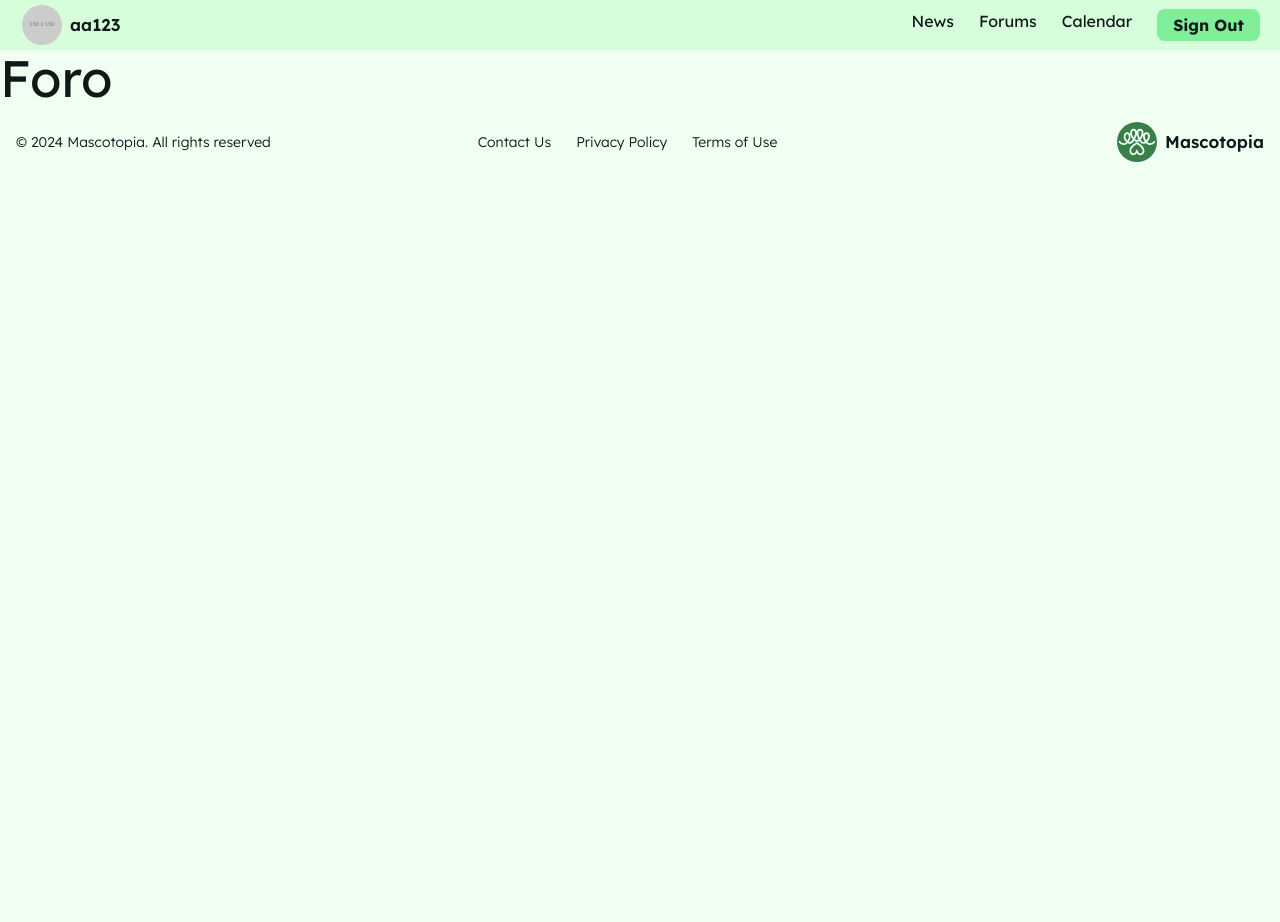
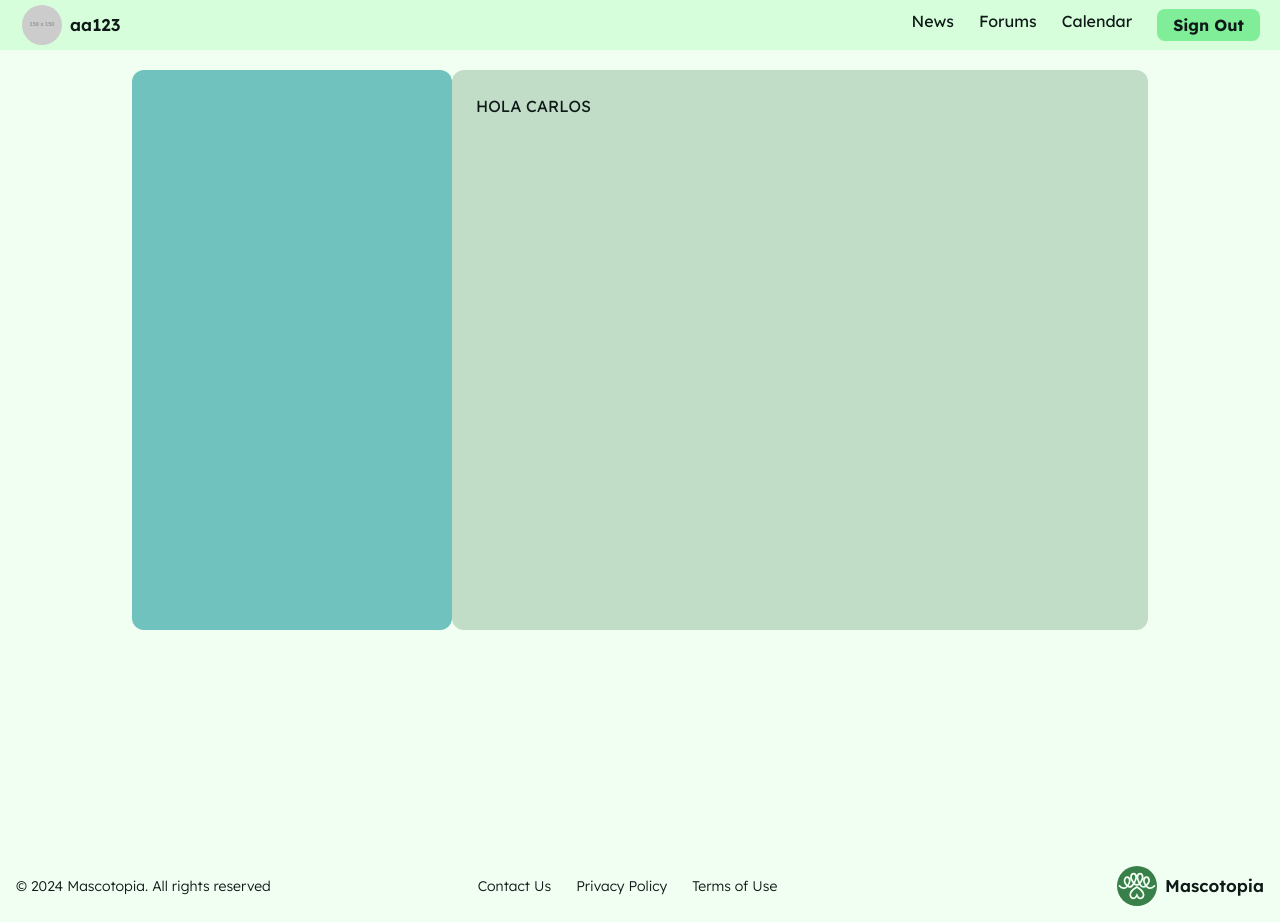
Before and after one commit to mquintanau/mascotopia_fe, a React (Vite) app in the folder view/: page /forum in a window 1280 px wide. Before the commit the page ends 800 px from the top, so only its background shows below. Built offline with nearby package versions, Linux system fonts and the light colour scheme.

Commit message:
Agrega colores y configura contenedores

```diff
--- a/view/src/pages/Forum.jsx
+++ b/view/src/pages/Forum.jsx
@@ -2,9 +2,14 @@ import React from 'react';
 
 function Forum() {
     return (
-        <div>
-            <h1>Foro</h1>
-            {/* Aquí puedes agregar el contenido de tu página */}
+        <div className="h-screen flex flex-row items-start p-5" >
+            <div className="bg-secondary p-6 rounded-xl w-80 h-[35rem] ml-28">
+
+            </div>
+
+            <div className="bg-green3 p-6 rounded-xl flex-grow w-80 h-[35rem] mr-28">
+                HOLA CARLOS
+            </div>
         </div>
     );
 }
--- a/view/tailwind.config.js
+++ b/view/tailwind.config.js
@@ -17,6 +17,8 @@ export default {
         black: "#0E1918",
         green1: "#A4F3B3",
         green2: "#78D8AB",
+        green3: "#C1DCC7",
+        green4: "#D2F9D3",
         navbar: "#D6FEDA",
         greenLogo: "#387f49",
       },
```
